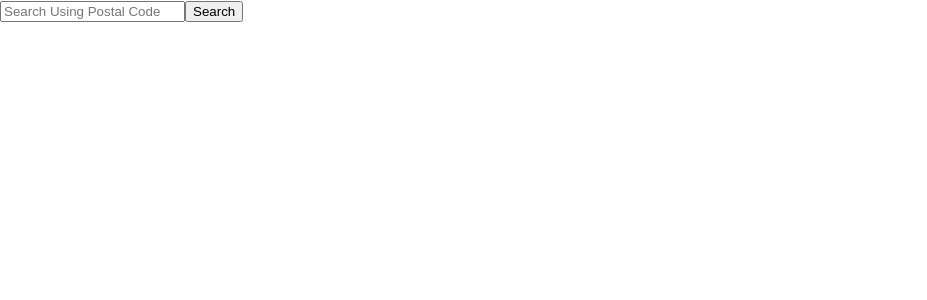
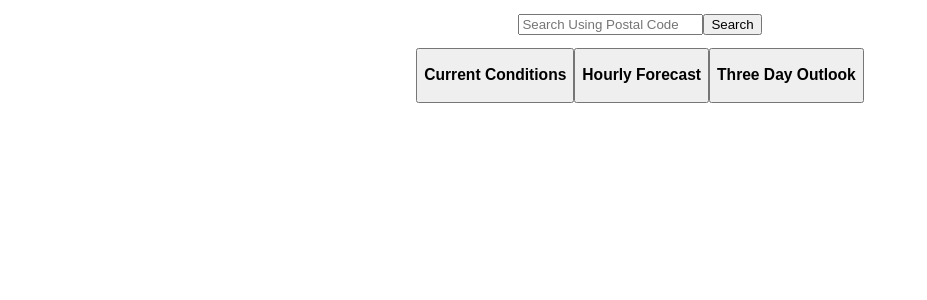
Before and after one commit to jeremymusher/Weather-Or-Not, a React (Create React App) app: page / in a window 1280 px wide. Shown: the top 300 px of the page, without its empty margins (0-927 px from the left). Built offline with nearby package versions, Linux system fonts and the light colour scheme; no server answers.

Commit message:
search bar, Hourly component, and Threeday component functionality completed

```diff
--- a/src/App.css
+++ b/src/App.css
@@ -1,12 +1,28 @@
-.App {
-  text-align: center;
+html {
+  display: flex;
+  flex-direction: column;
+  height: 100%;
+  align-items: stretch;
+}
+.forecast{
+  display: flex;
+  justify-content: center;
+  padding: 1%;
+}
+.form, .buttons{
+  margin-bottom: 1%;
+}
+.form{
+  margin-top: 1%;
 }
 .current{
   display: flex;
   flex-direction: column;
+  justify-self: flex-end;
   border: 1px;
   border-style: ridge;
   border-color: black;
+  width: fit-content;
 }
 .currentConditions {
   display: flex;
@@ -35,6 +51,20 @@ justify-content:space-evenly
   justify-content: center;
   width: 80vw;
 }
-#conditions img{
-  min-height: 50%;
+img{
+  height: 50%;
+
 }
+.header{
+align-items: center;
+display: flex;
+flex-direction: column;
+}
+.hourly{
+  width: 80vw;
+}
+.nthHour{
+  display: flex;
+  flex-direction: row;
+  justify-content: space-evenly;
+}
--- a/src/App.js
+++ b/src/App.js
@@ -2,18 +2,16 @@ import "./App.css";
 import Forecast from "./Forecast";
 import Header from "./Header"
 import React, { useState } from "react";
-// import { Route } from 'react-router-dom';
 
 function App() {
-
-  const initialZipState = {value: "80501"};
-  const [zipState, setZipState] = useState(initialZipState);
   const [weather, setWeather] = useState(null);
 
   const getApi = () => {
-    // localStorage.setItem("zipCode", zipState.value)
-    // let searchedZip = localStorage.getItem("zipCode");
-    fetch(`https://api.weatherapi.com/v1/forecast.json?key=61fe33ab5ebe40fab45231457212211&q=${zipState.value}&days=3&aqi=yes`)
+    let searchedZip = localStorage.getItem("zipCode");
+    if (searchedZip == null) {
+    searchedZip = "80501"
+    }
+    fetch(`https://api.weatherapi.com/v1/forecast.json?key=61fe33ab5ebe40fab45231457212211&q=${searchedZip}&days=3&aqi=yes`)
     .then((res) => res.json())
     .then((json) => {
       setWeather(json);
@@ -23,8 +21,8 @@ function App() {
 
   const handleSubmit = ev => {
     ev.preventDefault();
-    setZipState({value: ev.target.firstChild.value});
-    console.log(zipState)
+    let zip = ev.target.firstChild.value;
+    localStorage.setItem("zipCode", zip);
     getApi();
   }
 
--- a/src/Current.jsx
+++ b/src/Current.jsx
@@ -24,7 +24,8 @@ function Current({weather}) {
         <h3>Wind {weather.current.wind_dir} {weather.current.wind_mph}mph</h3>
         <h3>Wind Gusts {weather.current.gust_mph}mph</h3>
         {weather.forecast.forecastday[0].day.daily_chance_of_snow > 0 ? <h3>Chance of Snow {weather.forecast.forecastday[0].day.daily_chance_of_snow}%</h3> : null}
-        {weather.forecast.forecastday[0].day.daily_chance_of_rain > 0 ? <h3>Chance of Rain {weather.forecast.forecastday[0].day.daily_chance_of_rain}%</h3> : null}
+        <h3>Chance of Rain {weather.forecast.forecastday[0].day.daily_chance_of_rain}%</h3>
+        <h3>Humidity {weather.current.humidity}%</h3>
       </div>
       </div>
       </div>
--- a/src/Forecast.jsx
+++ b/src/Forecast.jsx
@@ -9,7 +9,7 @@ function Forecast({weather, getApi}) {
 
     return (
         weather &&
-        <div>
+        <div className = "forecast">
             <Route exact path = "/" render ={(props) => (<Current {...props} weather={weather} />)} />
             <Route exact path = "/threeday" render ={(props) => (<ThreeDay {...props} weather={weather} />)} />
             <Route exact path = "/hourly" render ={(props) => (<Hourly {...props} weather={weather} />)} />
--- a/src/Header.jsx
+++ b/src/Header.jsx
@@ -1,15 +1,32 @@
-import React from 'react';
+import React from "react";
+import { Link } from "react-router-dom";
 
 function Header(props) {
-
-    return (
-        <div>
-            <form onSubmit={props.zipFunc}>
-                <input type="text" placeholder="Search Using Postal Code"/>
-                <button type="submit">Search</button>
-            </form>
-        </div>
-    );
+  return (
+    <div className ="header">
+      <form onSubmit={props.zipFunc} className = "form">
+        <input type="text" placeholder="Search Using Postal Code" />
+        <button type="submit">Search</button>
+      </form>
+      <div className = "buttons">
+      <Link to="/">
+        <button className="homeButton">
+          <h3>Current Conditions</h3>
+        </button>
+      </Link>
+      <Link to="/hourly">
+        <button className="hourlyButton">
+          <h3>Hourly Forecast</h3>
+        </button>
+      </Link>
+      <Link to="/threeday">
+        <button className="threedayButton">
+          <h3>Three Day Outlook</h3>
+        </button>
+      </Link>
+      </div>
+    </div>
+  );
 }
 
 export default Header;
--- a/src/Hourly.jsx
+++ b/src/Hourly.jsx
@@ -1,9 +1,22 @@
 import React from 'react';
 
-function Hourly(props) {
+function Hourly({weather}) {
     return (
-        <div>
-         <h1>Hourly Test</h1>
+        <div className="hourly">
+         {weather.forecast.forecastday[0].hour.map((hour)=>
+            {return (
+            <div className = "nthHour">
+                <h2>{hour.time.substr(11, 5)}</h2>
+                <img src ={hour.condition.icon} alt = "hourly condition" className="hourlyIcon"></img>
+                <h2>{hour.condition.text}</h2>
+                <h2>{hour.temp_f}°F</h2>
+                <h2>{hour.feelslike_f}°F</h2>
+                {hour.chance_of_snow >= hour.chance_of_rain ? <h2>{hour.chance_of_snow}%</h2> : <h2>{hour.chance_of_rain}</h2>}
+                <h2>{hour.precip_in}in</h2>
+                <h2>{hour.humidity}%</h2>
+            </div>
+            )}
+         )}
         </div>
     );
 }
--- a/src/ThreeDay.jsx
+++ b/src/ThreeDay.jsx
@@ -1,11 +1,41 @@
-import React from 'react';
+import React from "react";
 
-function ThreeDay(props) {
-    return (
-        <div>
-            <h1>ThreeDay test</h1>
-        </div>
-    );
+function ThreeDay({ weather }) {
+  return weather.location ? (
+    <div className="threeday">
+    <div className = "currentConditions">
+    <h3 id="currentTitle">Three Day Outlook for {weather.location.name}, {weather.location.region}</h3>
+      <div className="cards">
+        {weather.forecast.forecastday.map((item) => (
+          <div className="currentInfo">
+            <h2 key={item.date}>{item.date}</h2>
+            <img src={item.day.condition.icon} alt="today's conditions"></img>
+            <h3>{item.day.condition.text}</h3>
+            <h3>High {item.day.maxtemp_f}°F</h3>
+            <h3>Low {item.day.mintemp_f}°F</h3>
+            {weather.forecast.forecastday[0].day.daily_chance_of_snow > 0 ? (
+              <h3>
+                Chance of Snow{" "}
+                {weather.forecast.forecastday[0].day.daily_chance_of_snow}%
+              </h3>
+            ) : null}
+            <h3>
+              Chance of Rain{" "}
+              {weather.forecast.forecastday[0].day.daily_chance_of_rain}%
+            </h3>
+          </div>
+        ))}
+      </div>
+      </div>
+    </div>
+  ) : (
+    <div className="current">
+      <h1>
+        Sorry no location found with that postal code. Please try again with
+        another location.
+      </h1>
+    </div>
+  );
 }
 
 export default ThreeDay;
```
Also changed, not shown: src/logo.svg (deleted).
